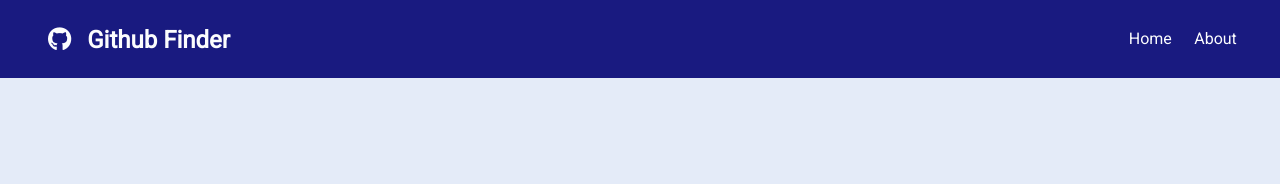
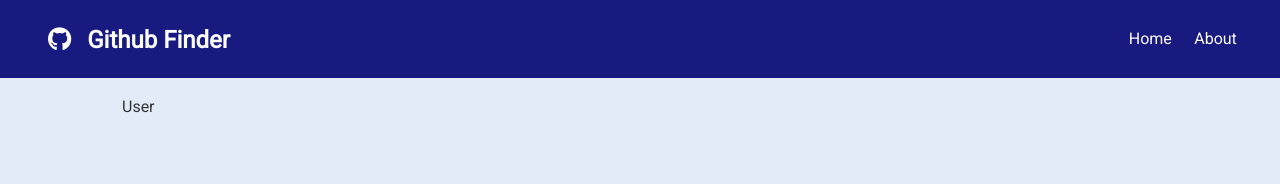
Before and after one commit to ariozone/github-finder, a React (Create React App) app: page /users/1 in a window 1280 px wide. Shown: the top 184 px of the page. Built offline with nearby package versions, Linux system fonts and the light colour scheme; no server answers.

Commit message:
Create a new route for navigating to a specific user.

```diff
--- a/src/App.js
+++ b/src/App.js
@@ -2,6 +2,7 @@ import React, { Component, Fragment } from "react"
 import NavBar from "./components/layout/NavBar"
 import Users from "./components/users/Users"
 import Search from "./components/users/Search"
+import User from "./components/users/User"
 import Alert from "./components/layout/Alert"
 import About from "./components/pages/About"
 import axios from "axios"
@@ -54,7 +55,7 @@ class App extends Component {
   }
 
   render() {
-    const { loading, users, alert } = this.state
+    const { loading, users, alert, user } = this.state
     return (
       <BrowserRouter>
         <div className='App'>
@@ -78,6 +79,18 @@ class App extends Component {
                 )}
               />
               <Route exact path='/about' component={About} />
+              <Route
+                exact
+                path='/users/:login'
+                render={props => (
+                  <User
+                    {...props}
+                    getUser={this.getUser}
+                    user={user}
+                    loading={loading}
+                  />
+                )}
+              />
             </Switch>
           </div>
         </div>
--- a/src/components/users/User.jsx
+++ b/src/components/users/User.jsx
@@ -0,0 +1,8 @@
+import React, { Component } from "react"
+
+class User extends Component {
+  render() {
+    return <div>User</div>
+  }
+}
+export default User
--- a/src/components/users/UserItem.jsx
+++ b/src/components/users/UserItem.jsx
@@ -1,5 +1,6 @@
 import React from "react"
 import PropTypes from "prop-types"
+import { Link } from "react-router-dom"
 
 const UserItem = ({ user }) => {
   const { login, avatar_url, html_url } = user
@@ -13,9 +14,9 @@ const UserItem = ({ user }) => {
       />
       <h3>{login}</h3>
       <div>
-        <a href={html_url} className='btn btn-dark btn-sm my-1'>
+        <Link to={`/users/${login}`} className='btn btn-dark btn-sm my-1'>
           More
-        </a>
+        </Link>
       </div>
     </div>
   )
```
